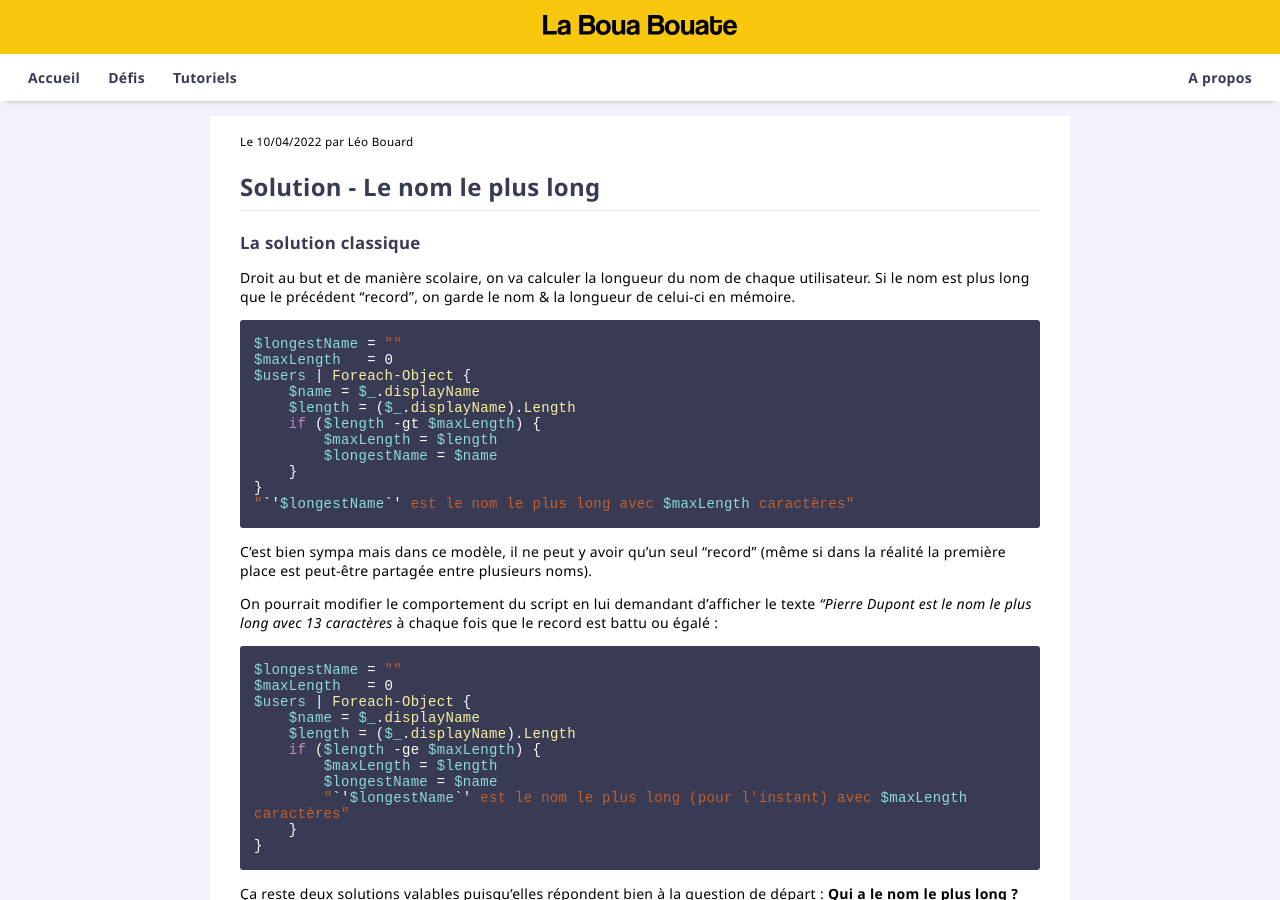
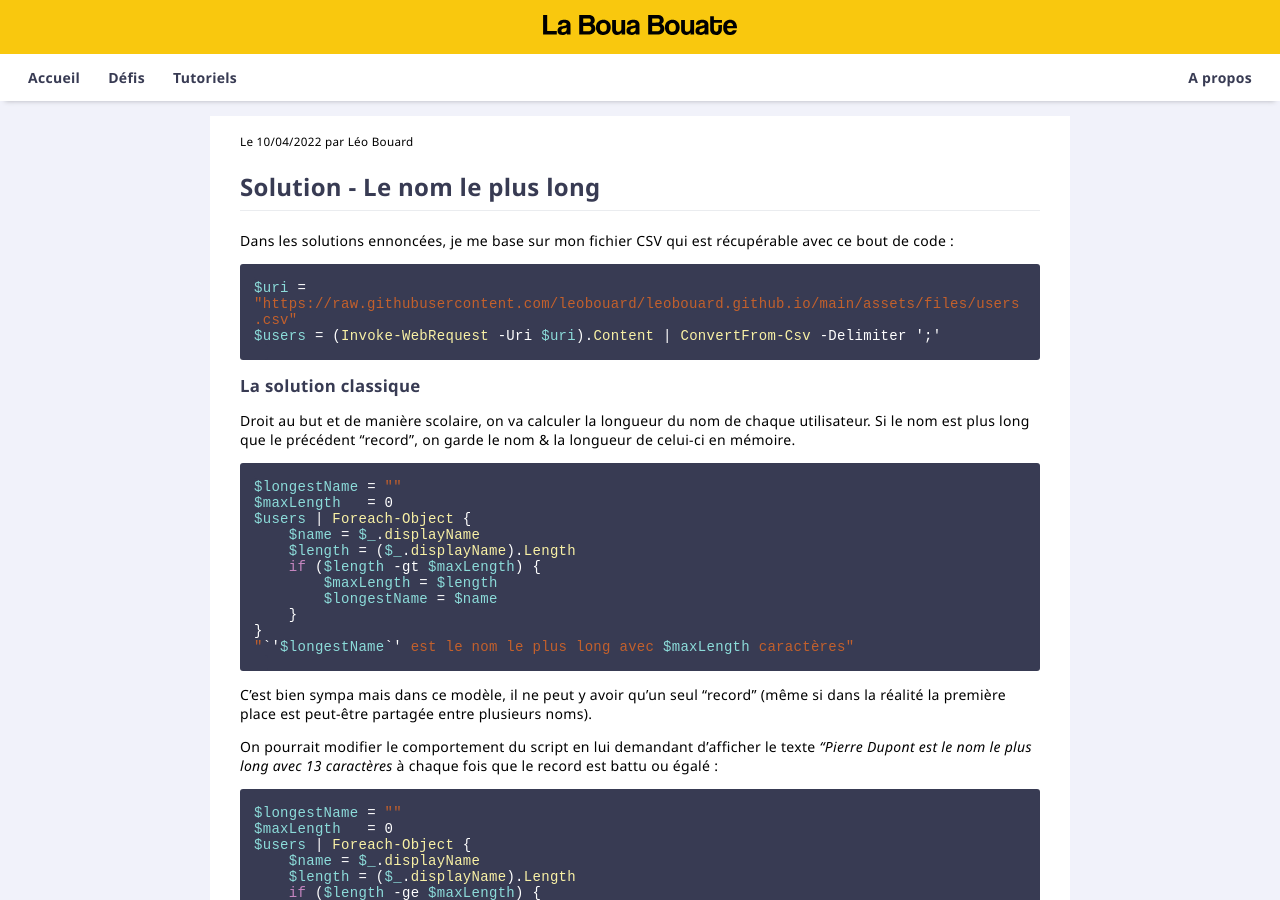
Before and after one commit to leobouard/leobouard.github.io, a Jekyll site: the page built from _posts/2022-04-10-le-nom-le-plus-long-soluce.md, in a window 1280 px wide and 900 px high. Built offline with Jekyll 4.4.1, drawn with Linux system fonts in a browser that asks for light colours.

Commit message:
Update 2022-04-10-le-nom-le-plus-long-soluce.md

````diff
--- a/_posts/2022-04-10-le-nom-le-plus-long-soluce.md
+++ b/_posts/2022-04-10-le-nom-le-plus-long-soluce.md
@@ -2,6 +2,15 @@
 layout: post
 title: "Solution - Le nom le plus long"
 ---
+
+Dans les solutions ennoncées, je me base sur mon fichier CSV qui est récupérable avec ce bout de code :
+
+```powershell
+
+$uri = "https://raw.githubusercontent.com/leobouard/leobouard.github.io/main/assets/files/users.csv"
+$users = (Invoke-WebRequest -Uri $uri).Content | ConvertFrom-Csv -Delimiter ';'
+
+```
 
 ## La solution classique
 
````
